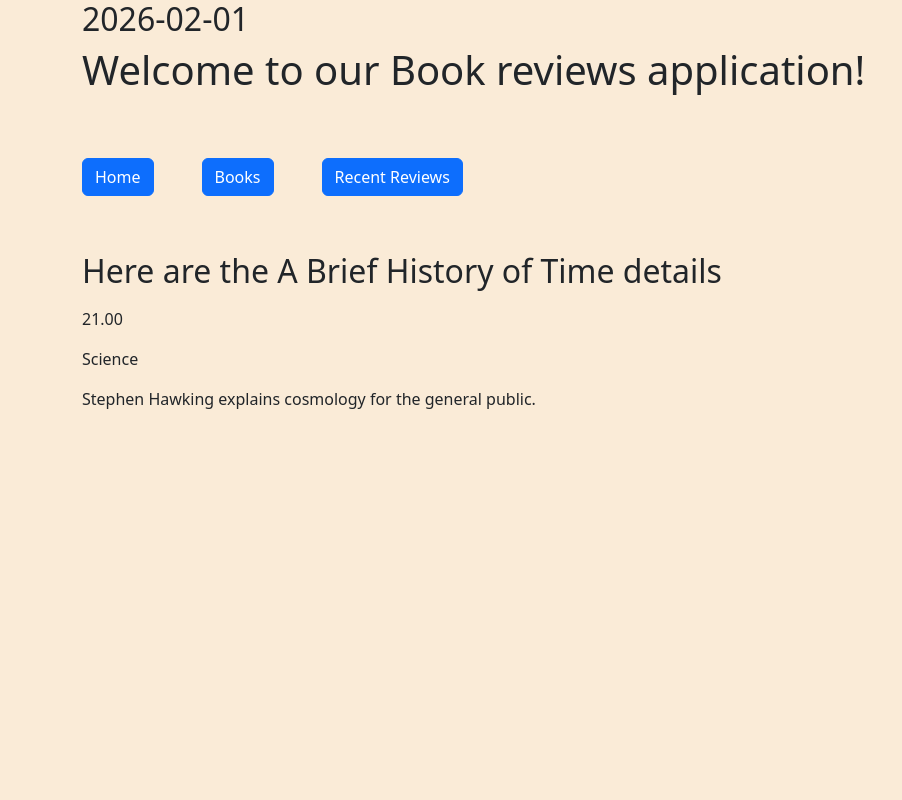
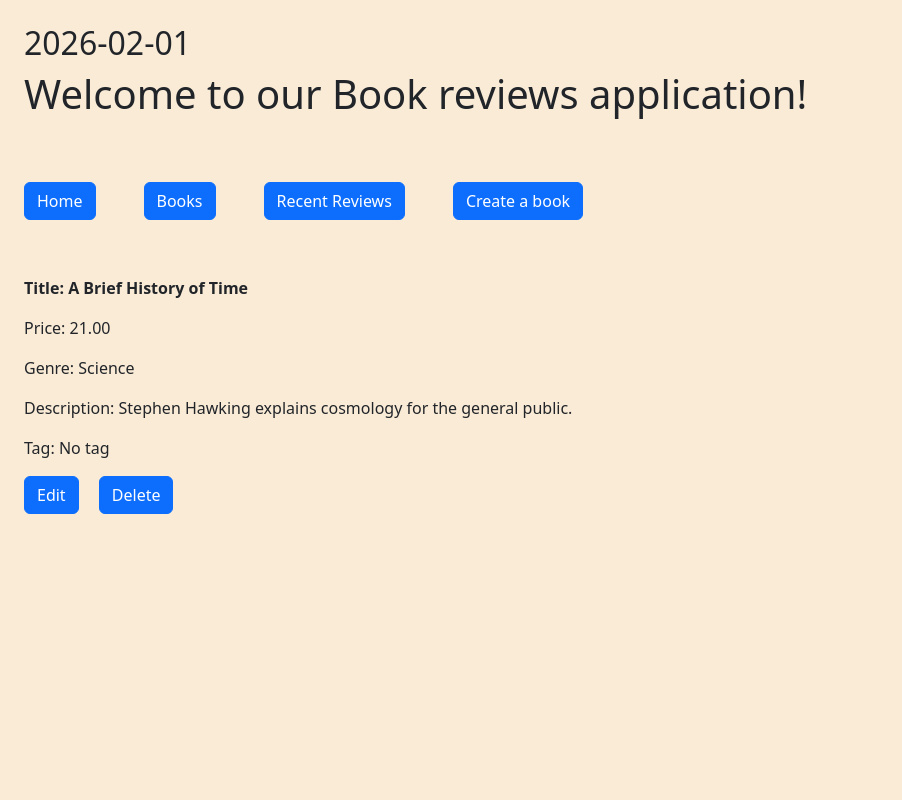
Before and after one commit to KristiyanYanakiev/Softuni-Django-Basics, a Django app: page /books/7 in a window 1280 px wide. Shown: the whole page, without its empty margins (0-902 px from the left). Run offline with Django 5.2, Linux system fonts and the light colour scheme; data comes from the database, SQL or seed files in the repository; both versions use the stored data as it was after the commit.

Commit message:
implemented search, edit and delete forms

```diff
--- a/exercise_templates/books/models.py
+++ b/exercise_templates/books/models.py
@@ -16,13 +16,16 @@ class Book(models.Model):
 
     title = models.CharField(max_length=255, unique=True)
     price = models.DecimalField(max_digits=6, decimal_places=2)
-    isbn = models.CharField(max_length=12, unique=True)
+    isbn = models.CharField(max_length=12, unique=False)
     genre = models.CharField(max_length=50, choices=GENRE_CHOICES)
     publishing_date = models.DateField()
     description = models.TextField()
     image_url = models.URLField()
     slug = models.SlugField(max_length=255, unique=True, blank=True)
     updated_at = models.DateTimeField(auto_now=True)
+    # tags = models.ManyToManyField('Tag') Why it does not work without this line?
+
+
 
     def save(self, *args, **kwargs):
         if not self.slug:
@@ -31,3 +34,16 @@ class Book(models.Model):
 
     def __str__(self):
         return self.title
+
+
+class Tag(models.Model):
+    name = models.CharField(
+        max_length=50,
+    )
+
+    books = models.ManyToManyField(
+        to='Book'
+    ) # does not this line suffice to create the relationship from both ends?
+
+    def __str__(self) -> str:
+        return self.name
--- a/exercise_templates/books/urls.py
+++ b/exercise_templates/books/urls.py
@@ -1,10 +1,17 @@
-from django.urls import path
 
-from books.views import book_list, book_details
+
+from django.urls import path, include
+
+from books.views import book_list, book_details, create_book, edit_book, delete_book
 
 app_name = 'books'
 
 urlpatterns = [
     path('', book_list, name='list'),
-    path('<int:pk>', book_details, name='book_details')
+    path('create_book', create_book, name='create'),
+    path('<int:pk>', include([
+        path('', book_details, name='book_details'),
+        path('edit_book/', edit_book, name='edit'),
+        path('delete_book/', delete_book, name='delete')
+    ]))
 ]
--- a/exercise_templates/books/views.py
+++ b/exercise_templates/books/views.py
@@ -1,16 +1,31 @@
-from django.shortcuts import render, get_object_or_404
+from django.db.models import Q
+from django.http import HttpRequest, HttpResponse
+from django.shortcuts import render, get_object_or_404, redirect
 
+from books.forms import BookCreateForm, BookSearchForm
 from books.models import Book
 
 
 # Create your views here.
 def book_list(request):
+    books = Book.objects.all()
 
-    books = Book.objects.all()
+    search_form = BookSearchForm(request.GET or None)
+    if 'query' in request.GET: #this 'query" is a key in the Dictionnary request.GET correct?
+        if search_form.is_valid():
+            books = Book.objects.filter(
+                Q(title__icontains=search_form.cleaned_data['query'])
+                    |
+                Q(description__icontains=search_form.cleaned_data['query'])
+            )
+
+
+
 
 
     context = {
         'books': books,
+        'search_form': search_form
 
     }
 
@@ -25,3 +40,44 @@ def book_details(request, pk):
     }
 
     return render(request, 'books/details.html', context)
+
+def create_book(request: HttpRequest):
+    form = BookCreateForm(request.POST or None)
+
+    if request.method == 'POST' and form.is_valid():
+        form.save()
+
+        return redirect('home')
+
+    context = {
+        'form': form,
+    }
+
+    return render(request, 'books/create.html', context)
+
+def edit_book(request: HttpRequest, pk: int ) -> HttpResponse:
+    book = get_object_or_404(Book, pk=pk)
+    form = BookCreateForm(request.POST or None, instance=book)
+    if request.method == 'POST' and form.is_valid():
+        form.save()
+        return redirect('home')
+
+    context = {
+        'form': form,
+    }
+
+    return render(request, 'books/edit.html', context)
+
+
+def delete_book(request: HttpRequest, pk: int ) -> HttpResponse:
+    book = get_object_or_404(Book, pk=pk)
+    form = BookCreateForm(request.POST or None, instance=book)
+    if request.method == 'POST' and form.is_valid():
+        book.delete()
+        return redirect('home')
+
+    context = {
+        'form': form,
+    }
+
+    return render(request, 'books/delete.html', context)
--- a/exercise_templates/templates/books/details.html
+++ b/exercise_templates/templates/books/details.html
@@ -1,12 +1,18 @@
 {% extends 'common/home_page.html' %}
 {% block content %}
-    <div>
-        <h2>Here are the {{ book.title }} details</h2>
+
+
+    <div class="card-body">
+        <p><strong>Title: {{ book.title }}</strong></p>
+        <p>Price: {{ book.price }}</p>
+        <p>Genre: {{ book.genre }}</p>
+        <p>Description: {{ book.description }}</p>
+        <p>Tag: {{ book.tag|default:'No tag' }}</p>
         <div>
-            <p>{{ book.author }}</p>
-            <p>{{ book.price }}</p>
-            <p>{{ book.genre }}</p>
-            <p>{{ book.description }}</p>
+            <a class="btn btn-primary me-3" href="{% url 'books:edit' book.pk %}">Edit</a>
+            <a class= "btn btn-primary" href="{% url 'books:delete' book.pk %}">Delete</a>
         </div>
     </div>
+
+
 {% endblock %}
--- a/exercise_templates/templates/books/list.html
+++ b/exercise_templates/templates/books/list.html
@@ -1,5 +1,10 @@
 {% extends 'common/home_page.html' %}
 {% block content %}
+    <form>
+        {{ search_form }}
+        <button>Submit</button>
+    </form>
+
     {% for book in books %}
         {% include 'books/_book_card.html'%}
     {% empty %}
--- a/exercise_templates/templates/common/home_page.html
+++ b/exercise_templates/templates/common/home_page.html
@@ -14,16 +14,16 @@
     >
      <link rel="stylesheet" href="{% static 'css/custom_css.css' %}">
 </head>
-<body class="container .bg-light.bg-gradient min-vh-100">
+<body class="flex-fill container-fluid px-4 py-4">
+
     <h1>Welcome to our Book reviews application!</h1>
 
     <header class="navbar navbar-dark mt-5">
          <nav class=".navbar-nav  d-flex gap-5 mb-5">
-
-                <a class="btn btn-primary" href="{% url 'home' %}">Home</a>
-                <a class="btn btn-primary" href="{% url 'books:list' %}">Books</a>
-                <a class= "btn btn-primary" href="{% url 'recent_views' %}">Recent Reviews</a>
-
+            <a class="btn btn-primary" href="{% url 'home' %}">Home</a>
+            <a class="btn btn-primary" href="{% url 'books:list' %}">Books</a>
+            <a class= "btn btn-primary" href="{% url 'recent_views' %}">Recent Reviews</a>
+            <a class= "btn btn-primary" href="{% url 'books:create' %}">Create a book</a>
         </nav>
     </header>
     {% block content %}
```
Also changed, not shown: exercise_templates/books/admin.py (+6 -1 lines), exercise_templates/books/forms.py (added, +37 -0 lines), exercise_templates/templates/books/_book_card.html (+7 -5 lines), exercise_templates/templates/books/create.html (added, +17 -0 lines), exercise_templates/templates/books/delete.html (added, +17 -0 lines), exercise_templates/templates/books/edit.html (added, +17 -0 lines), exercise_templates/books/migrations/0002_tag.py (added), exercise_templates/books/migrations/0003_book_tags.py (added), exercise_templates/books/migrations/0004_remove_book_tags.py (added), exercise_templates/books/migrations/0005_alter_book_isbn.py (added), exercise_templates/books/migrations/0006_alter_tag_name.py (added), exercise_templates/books/migrations/0007_alter_tag_name.py (added), exercise_templates/db.sqlite3.
